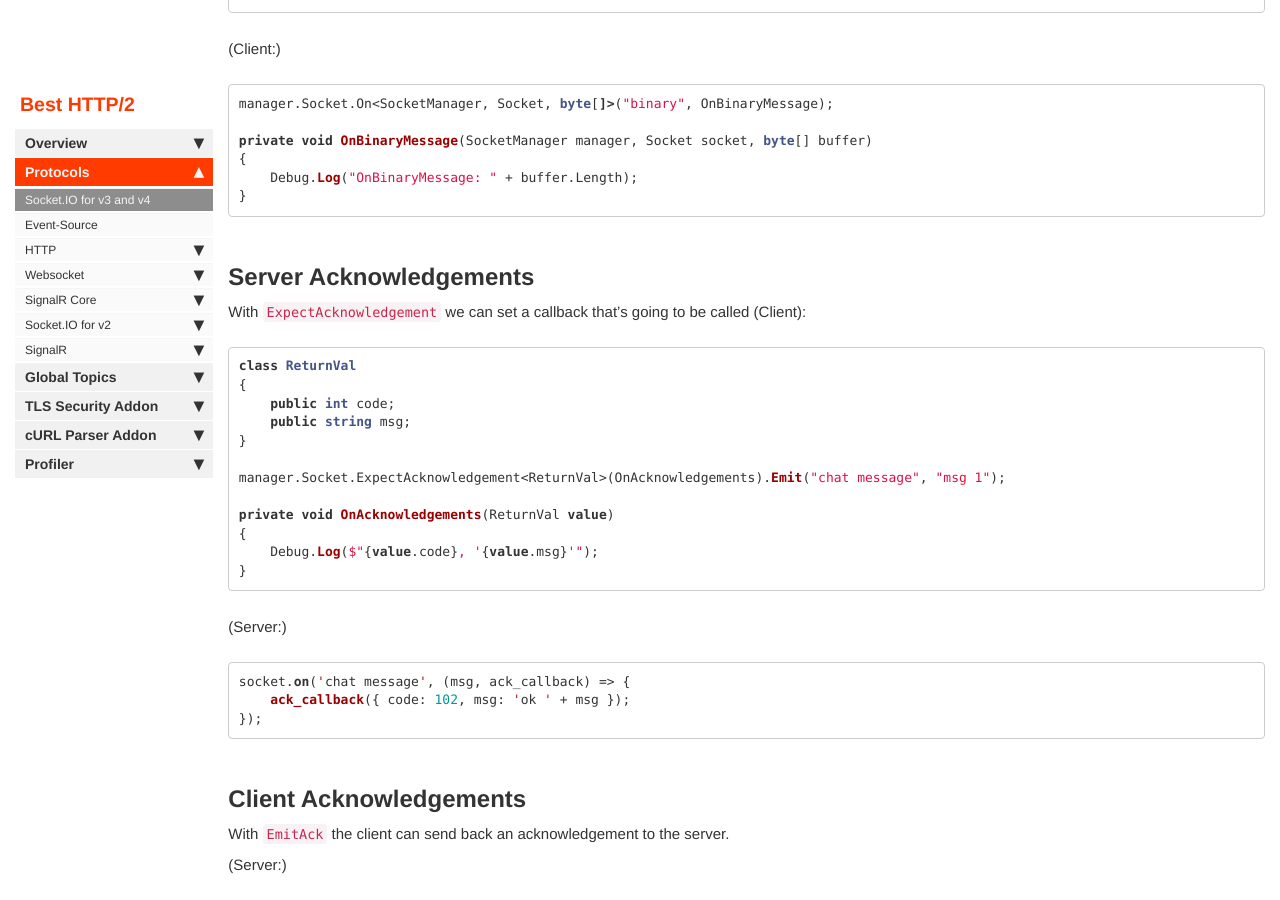
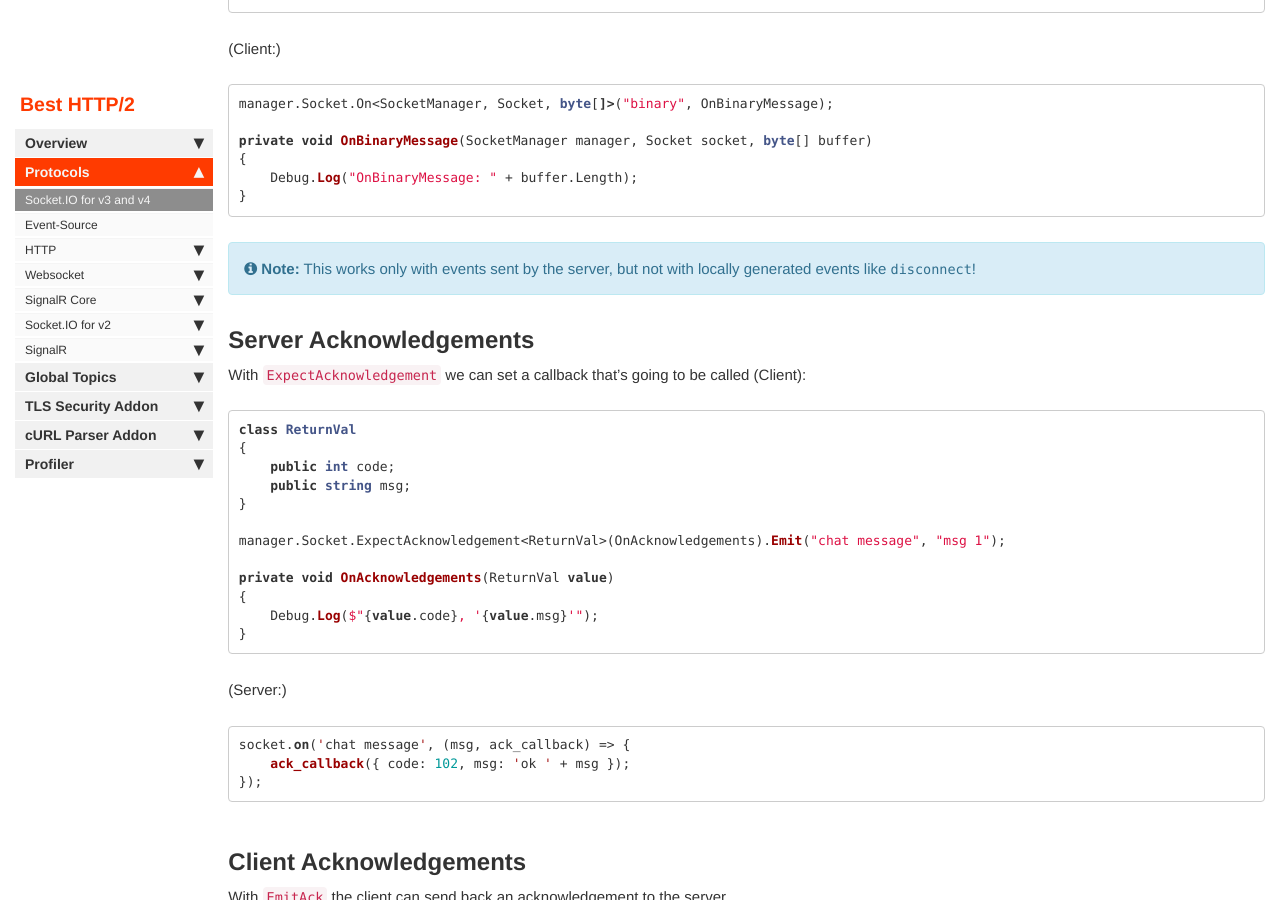
Before and after one commit to Benedicht/BestHTTP-Documentation, a Jekyll site: the page built from pages/best_http2/protocols/socketio/socketio.md, in a window 1280 px wide and 900 px high, scrolled down 4227 px. Built offline with Jekyll 4.4.1, drawn with Linux system fonts in a browser that asks for light colours; comment, search, counter and statistics services are not loaded.

Commit message:
Note added to injection

````diff
--- a/pages/best_http2/protocols/socketio/socketio.md
+++ b/pages/best_http2/protocols/socketio/socketio.md
@@ -175,6 +175,8 @@ private void OnBinaryMessage(SocketManager manager, Socket socket, byte[] buffer
     Debug.Log("OnBinaryMessage: " + buffer.Length);
 }
 ```
+
+{% include note.html content="This works only with events sent by the server, but not with locally generated events like `disconnect`!" %}
 
 ## Server Acknowledgements
 
````
